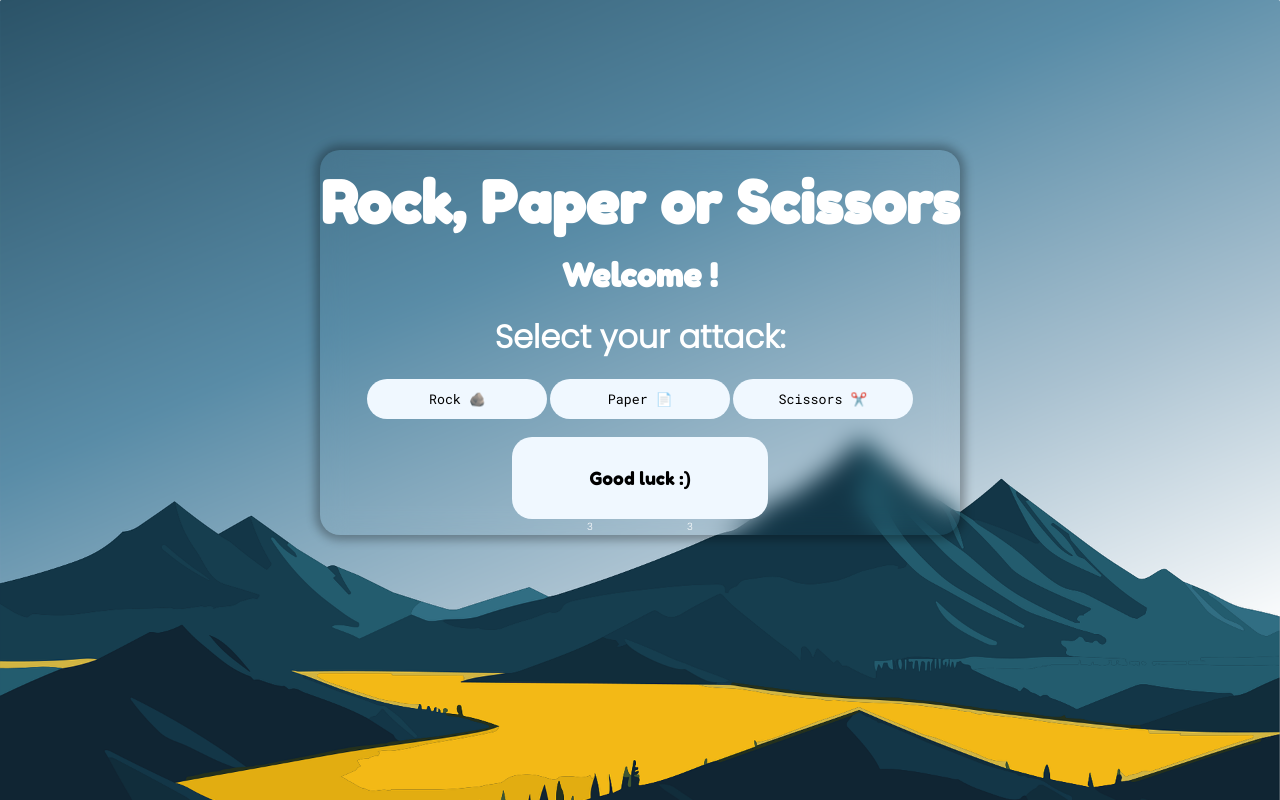
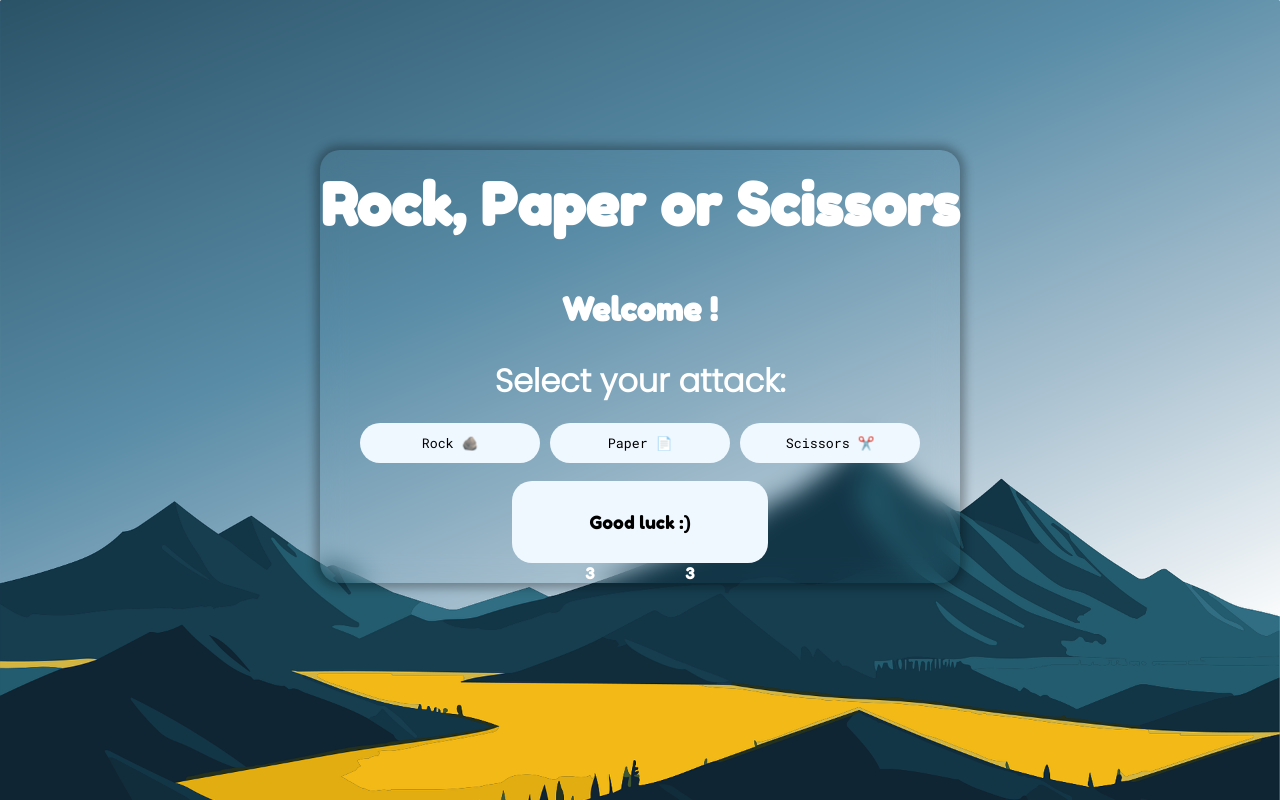
Before and after one commit to Lujan2408/rock-paper-scissors.github.io, a plain HTML site: page index.html in a window 1280 px wide. Drawn offline with Linux system fonts and the light colour scheme.

Commit message:
Gap a los botones de ataque

```diff
--- a/styles.css
+++ b/styles.css
@@ -40,12 +40,13 @@ body {
 
 #main-title {
     font-family: fredoka one,cursive;
-    padding: 18px 0px;
+    padding: 20px 0px 50px 0px;
     font-size: 5.8rem;
 }
 
 #main-elements h2 {
     font-size: 3.2rem;
+    margin-bottom: 10px;
 }
 
 #choose-attack {
@@ -59,18 +60,6 @@ body {
     padding: 18px 0px;
 }
 
-#attacks {
-    display: grid;
-    grid-template-columns: 100px 100px;
-    place-items: center;
-}
-
-.player-attack, .enemy-attack {
-    display: flex;
-    flex-direction: column;
-    align-items: center;
-}
-
 #attack-buttons button{
     background-color: aliceblue;
     border-color: transparent;
@@ -82,6 +71,8 @@ body {
 }
 
 #attack-buttons {
+    display: flex;
+    gap: 10px;
     padding-bottom: 18px;
 }
 
@@ -105,3 +96,17 @@ body {
     font-family: 'Roboto Mono', monospace;
     margin-top: 14px;
 }
+
+#attacks {
+    display: grid;
+    grid-template-columns: 100px 100px;
+    place-items: center;
+    font-family:fredoka one,cursive;
+    font-size: 1.6rem;
+}
+
+.player-attack, .enemy-attack {
+    display: flex;
+    flex-direction: column;
+    align-items: center;
+}
```
